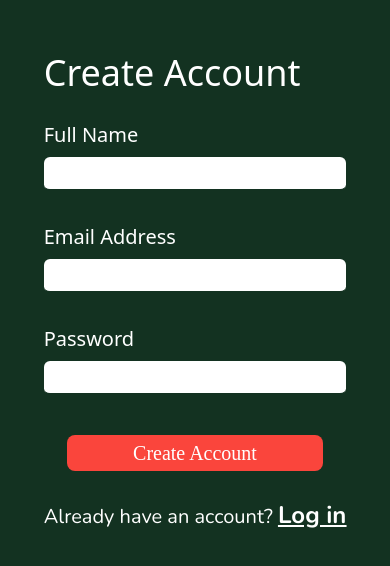
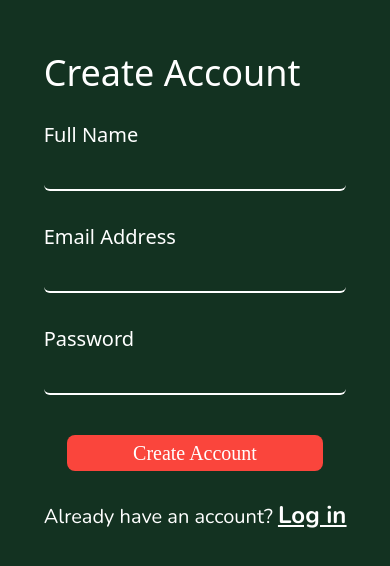
Before and after one commit to ishaNegi1/SustainaBite, a React (Vite) app in the folder frontend/: page /signup in a window 390 px wide. Shown: the part 130-696 px from the top of the page. Built offline with nearby package versions, Linux system fonts and the light colour scheme; a web font is replaced by a local one.

Commit message:
change input box color

```diff
--- a/frontend/src/pages/Home.jsx
+++ b/frontend/src/pages/Home.jsx
@@ -12,7 +12,7 @@ const Home = () => {
             backgroundImage: `url(${img})`,
           }}
         ></div>
-        <div className="absolute inset-0 bg-black opacity-80"></div>
+        <div className="absolute inset-0 bg-black opacity-70"></div>
 
         <div className="relative z-10 sm:flex sm:flex-col sm:w-[60%] mt-5 sm:ml-6 sm:-mr-24 p-4">
           <div className="sm:w-[106%] text-center font-Pacifico sm:text-[1.5rem] text-[1.2rem] px-2 sm:px-0">
--- a/frontend/src/pages/Login.jsx
+++ b/frontend/src/pages/Login.jsx
@@ -16,15 +16,15 @@ function Login() {
             backgroundImage: `url(${bg})`
           }}
         ></div>
-        <div className="absolute inset-0 bg-[#133221] opacity-80"></div>
+        <div className="absolute inset-0 bg-[#133221] opacity-70"></div>
 
         <div className=" ml-11 sm:block hidden z-10">
           <div className="font-Courgette text-4xl font-semibold">
             <p className=" mb-4">Continue your journey to</p>
             <p>reduce waste and feed lives</p>
           </div>
-          <p className="font-Nunito text-2xl mt-16">Log in and get started!</p>
-          <p className="font-Nunito text-2xl mt-16">
+          <p className="font-Nunito text-2xl mt-12">Log in and get started!</p>
+          <p className="font-Nunito text-2xl mt-12">
             Don't have an account yet?{" "}
             <b className="text-3xl">
               <u>
@@ -35,7 +35,7 @@ function Login() {
         </div>
       </div>
 
-      <div className=" w-full sm:w-1/2 h-screen fixed right-0 top-0 sm:rounded-s-3xl rounded-none sm:bg-[#FFFFFF] sm:text-black bg-[#133221] text-[#FFFFFF] flex items-center justify-center">
+      <div className=" w-full sm:w-1/2 h-full fixed right-0 top-0 sm:rounded-s-3xl rounded-none sm:bg-[#FFFFFF] sm:text-black bg-[#133221] text-[#FFFFFF] flex items-center justify-center">
        <div className=" sm:w-[70%] mx-1">
         <p className=" font-Telex text-4xl font-medium mb-11">
           Welcome Back
@@ -53,7 +53,7 @@ function Login() {
             // value={email}
             // onChange={(e) => setEmail(e.target.value)}
             required
-            className="border-0 border-b-2 border-[#133221] py-1 px-2 rounded-md mb-8"
+            className="border-0 border-b-2 border-[#FFFFFF] py-1 px-2 rounded-md mb-8 bg-transparent sm:border-[#133221]"
           />
 
           <label htmlFor="password" className="mb-2 text-xl">
@@ -65,7 +65,7 @@ function Login() {
             // value={password}
             // onChange={(e) => setPassword(e.target.value)}
             required
-            className="border-0 border-b-2 border-[#133221] py-1 px-2 rounded-md"
+            className="border-0 border-b-2 border-[#FFFFFF] py-1 px-2 rounded-md bg-transparent sm:border-[#133221]"
           />
           {/* <p className=" text-red text-lg">{error}</p> */}
           <button
@@ -76,7 +76,7 @@ function Login() {
           </button>
         </form>
         <p className=" sm:hidden block font-Nunito text-xl mt-7">
-          Don't have an account yet?{" "}
+          Don't have an account?{" "}
           <b className="text-2xl">
             <u>
               <Link to="Signup">Sign up</Link>
--- a/frontend/src/pages/Signup.jsx
+++ b/frontend/src/pages/Signup.jsx
@@ -16,17 +16,17 @@ function Signup() {
                     backgroundImage: `url(${bg})`,
                   }}
                 ></div>
-                <div className="absolute inset-0 bg-[#133221] opacity-80"></div>
+                <div className="absolute inset-0 bg-[#133221] opacity-70"></div>
 
         <div className=" ml-11 sm:block hidden z-10">
           <div className="font-Courgette text-4xl font-semibold">
             <p className=" mb-4">Start your journey to</p>
             <p>reduce waste and feed lives</p>
           </div>
-          <p className="font-Nunito text-2xl mt-16">
+          <p className="font-Nunito text-2xl mt-12">
             Sign Up and Make a Difference!
           </p>
-          <p className="font-Nunito text-2xl mt-16">
+          <p className="font-Nunito text-2xl mt-12">
             Already have an account?{" "}
             <b className="text-3xl">
               <u>
@@ -37,7 +37,7 @@ function Signup() {
         </div>
       </div>
 
-      <div className=" w-full sm:w-1/2 h-screen fixed right-0 top-0 sm:rounded-s-3xl rounded-none sm:bg-[#FFFFFF] sm:text-black bg-[#133221] text-[#FFFFFF] flex items-center justify-center">
+      <div className=" w-full sm:w-1/2 h-full fixed right-0 top-0 sm:rounded-s-3xl rounded-none sm:bg-[#FFFFFF] sm:text-black bg-[#133221] text-[#FFFFFF] flex items-center justify-center">
       <div className=" sm:w-[70%] mx-1">
         <p className=" font-Telex text-4xl font-medium mb-7">
           Create Account
@@ -55,7 +55,7 @@ function Signup() {
             // value={fullname}
             // onChange={(e) => setFullname(e.target.value)}
             required
-            className="border-0 border-b-2 border-[#133221] py-1 px-2 rounded-md mb-8"
+            className="border-0 border-b-2 border-[#FFFFFF] py-1 px-2 rounded-md mb-8 bg-transparent sm:border-[#133221]"
           />
           <label htmlFor="email" className=" text-xl mb-2">
             Email Address
@@ -66,7 +66,7 @@ function Signup() {
             // value={email}
             // onChange={(e) => setEmail(e.target.value)}
             required
-            className="border-0 border-b-2 border-[#133221] py-1 px-2 rounded-md mb-8"
+            className="border-0 border-b-2 border-[#FFFFFF] py-1 px-2 rounded-md mb-8 bg-transparent sm:border-[#133221]"
           />
 
           <label htmlFor="password" className=" text-xl mb-2">
@@ -78,7 +78,7 @@ function Signup() {
             // value={password}
             // onChange={(e) => setPassword(e.target.value)}
             required
-            className="border-0 border-b-2 border-[#133221] py-1 px-2 rounded-md mb-2"
+            className="border-0 border-b-2 border-[#FFFFFF] py-1 px-2 rounded-md mb-2 bg-transparent sm:border-[#133221]"
           />
           {/* <p className=" text-red text-lg">{error}</p> */}
           <button
```
